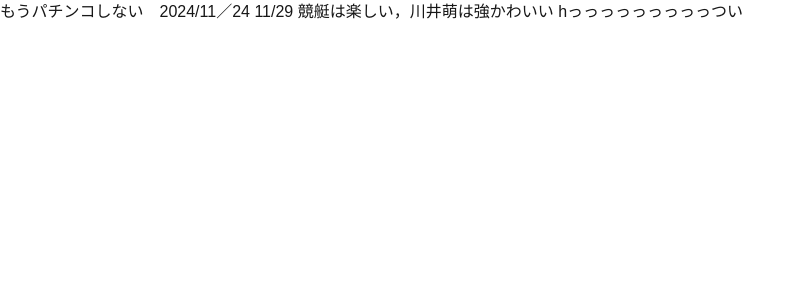
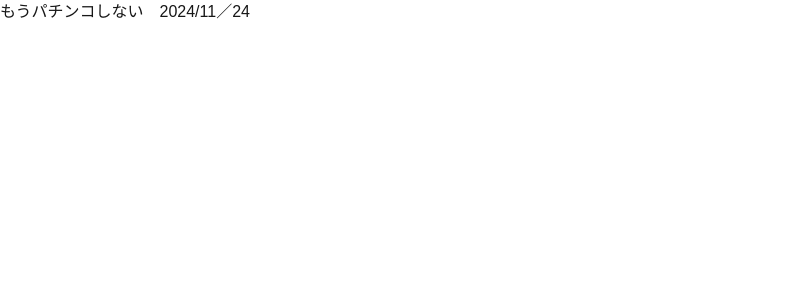
Before and after one commit to TsutsuiShinsuke/pre-architect-app-project, a Next.js app in the folder front-app/: page / in a window 1280 px wide. Shown: the top 300 px of the page, without its empty margins (0-803 px from the left). Built offline with nearby package versions, Linux system fonts and the light colour scheme.

Commit message:
Revert "second commit"

```diff
--- a/front-app/components/Home/Home.tsx
+++ b/front-app/components/Home/Home.tsx
@@ -11,8 +11,6 @@ const Home = () => {
 		<div>
             <h1>
                 もうパチンコしない　2024/11／24
-								11/29 競艇は楽しい，川井萌は強かわいい
-								hっっっっっっっっっつい
             </h1>
         </div>
 	);
```
